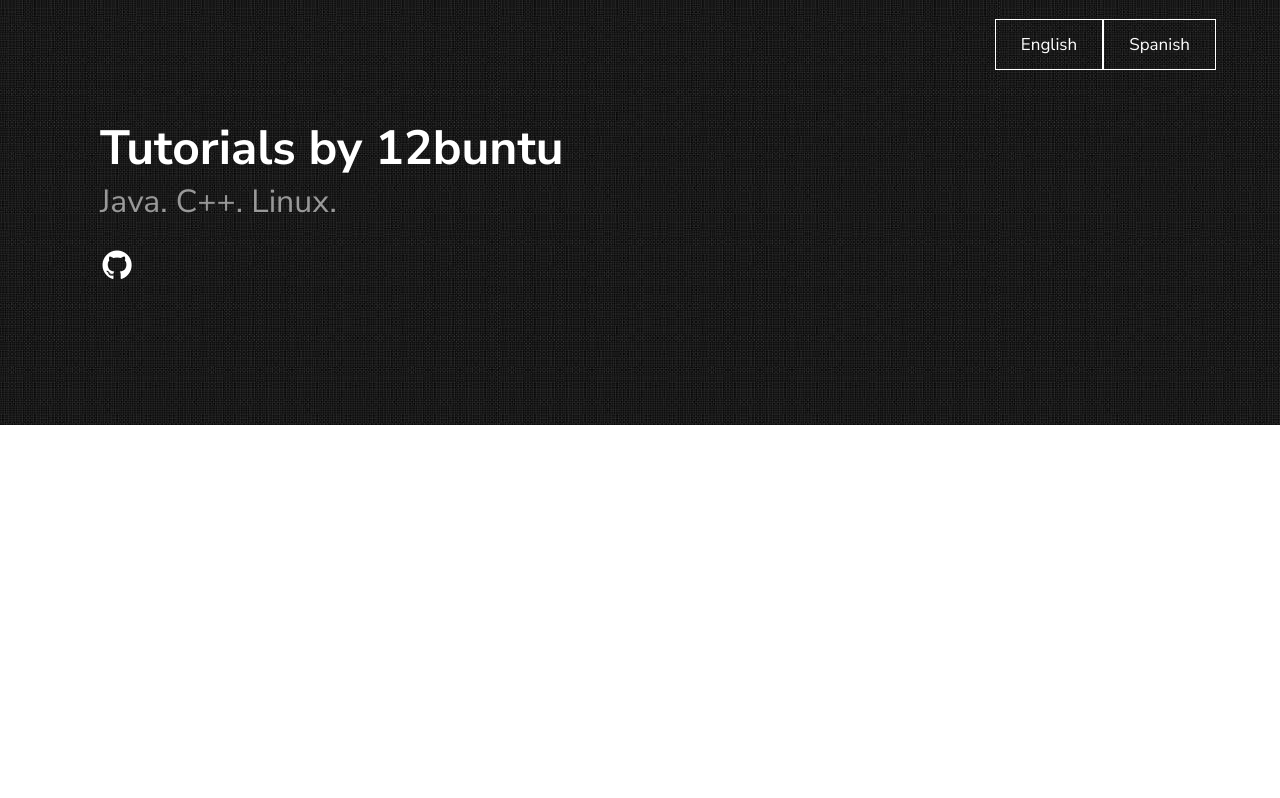
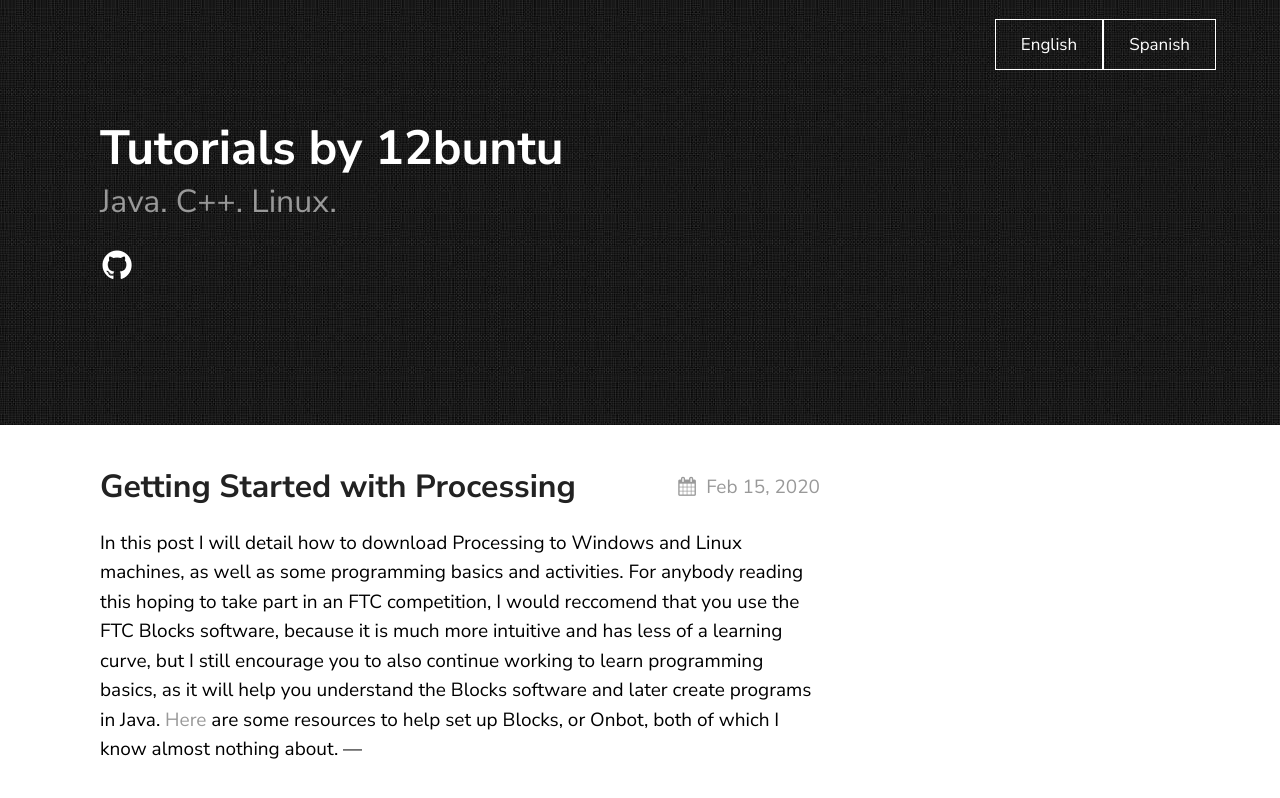
Before and after one commit to 12buntu/12buntu.github.io, a Jekyll site: the page built from index.md, in a window 1280 px wide. Shown: the top 798 px of the page. Built offline with Jekyll 4.4.1, drawn with Linux system fonts in a browser that asks for light colours.

Commit message:
still trying to get multilanguage to work

```diff
--- a/_layouts/home.html
+++ b/_layouts/home.html
@@ -5,7 +5,7 @@
 
 {%- if site.posts.size > 0 -%}
 <ul class="posts">
-	{%- for post in site.category.English -%}
+	{%- for post in site.posts -%}
 	<li>
 		{%- assign date_format = site.minima.date_format | default: "%b %-d, %Y" -%}
 		<div class="post-meta">
--- a/_posts/2020-02-150-comenzar.markdown
+++ b/_posts/2020-02-150-comenzar.markdown
@@ -3,13 +3,13 @@
 title:  "Comenzar con Processing"
 description: A tutorial to download Processing.
 date:   2020-02-15 16:30:00 +0530
-categories: English Processing
+categories: Español Processing
 exerpt_seperator: <!--more-->
 ---
 
-In this post I will detail how to download Processing to Windows and Linux machines, as well as some programming basics and activities.
+En este publicación, voy a explicar cómo descargar Processing en Windows y Linux, y conceptos básicos y actividades tambien.
 <!--more-->
-For anybody reading this hoping to take part in an FTC competition, I would reccomend that you use the FTC Blocks software, because it is much more intuitive and has less of a learning curve, but I still encourage you to also continue working to learn programming basics, as it will help you understand the Blocks software and later create programs in Java. [Here](https://www.firstinspires.org/resource-library/ftc/technology-information-and-resources) are some resources to help set up Blocks, or Onbot, both of which I know almost nothing about.
+Para cualquier que lea esto que espera competir en una competencia de FTC, recomiendo que uses FTC Blocks, porque es mucho mas fácil, pero todavía recomiendo que sigas aprender programarto also continue working to learn programming basics, as it will help you understand the Blocks software and later create programs in Java. [Here](https://www.firstinspires.org/resource-library/ftc/technology-information-and-resources) are some resources to help set up Blocks, or Onbot, both of which I know almost nothing about.
 ---
 
 # Downloading Processing
```
